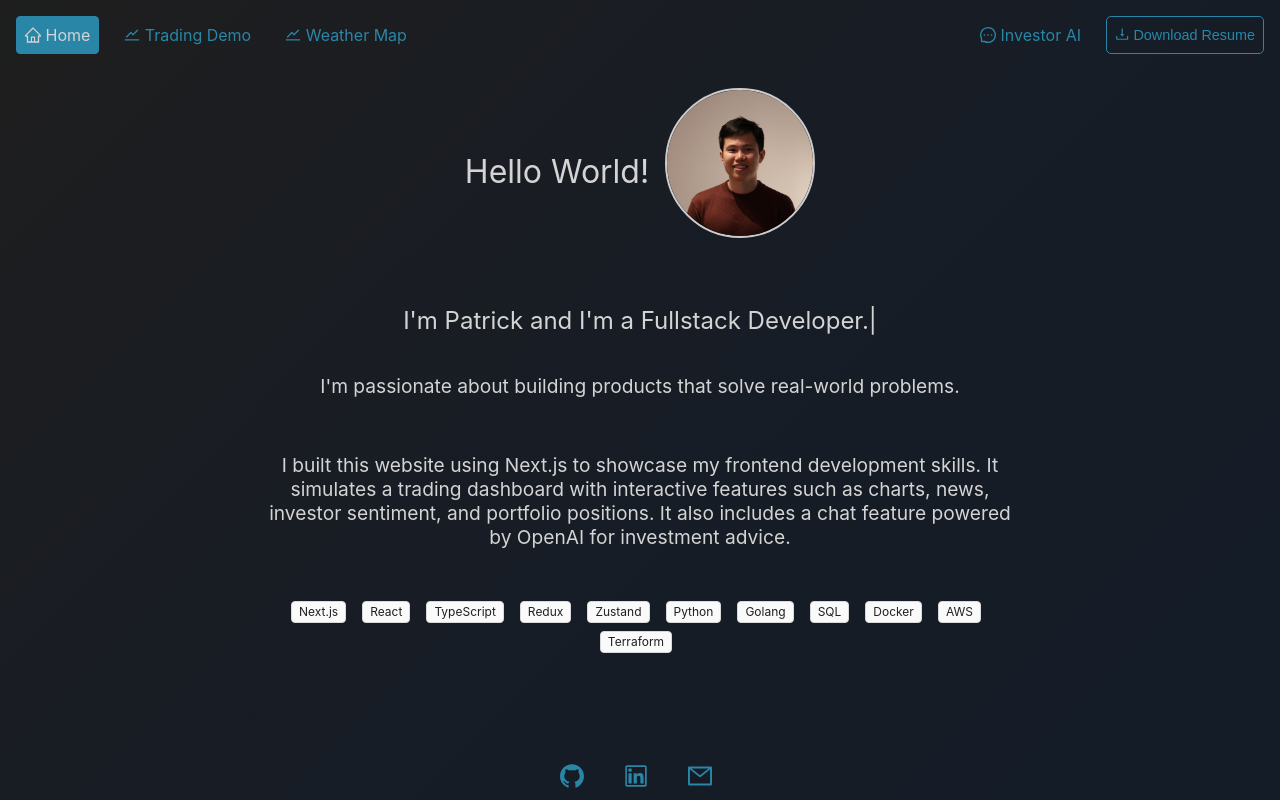
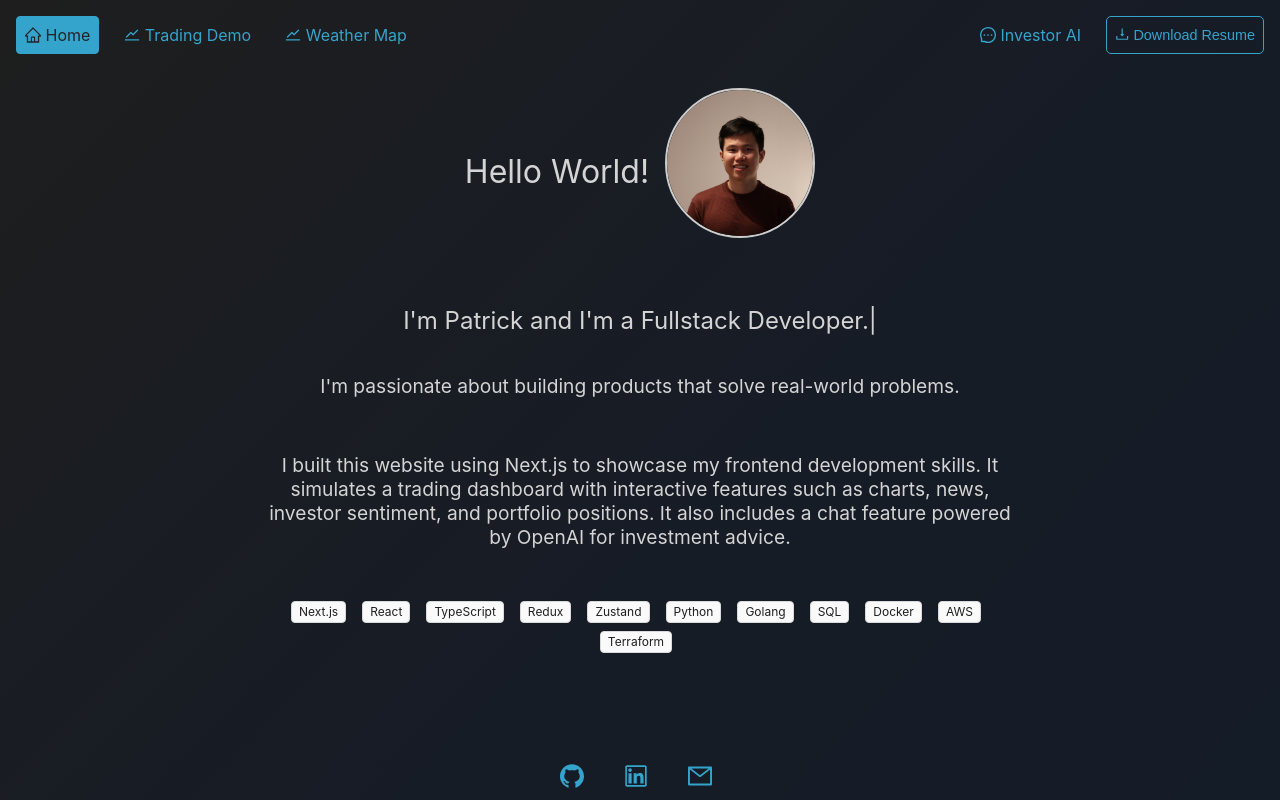
Before and after one commit to pohti/patrick-chen-portfolio, a Next.js app: page / in a window 1280 px wide. Built offline with nearby package versions, Linux system fonts and the light colour scheme.

Commit message:
style: adjust font color active

```diff
--- a/src/app/globals.css
+++ b/src/app/globals.css
@@ -4,8 +4,8 @@
 
 :root {
   --font-sans: 'Inter', system-ui, sans-serif;
-  --font-color-primary: #2a86a7;
-  --font-color-secondary: #252c2f;
+  --font-color-primary: #35a4cd;
+  --font-color-secondary: #232323;
   --font-color-white: #d4d4d4;
   --background: #1e1e1e;
   --border: #8d8d8d70;
--- a/src/components/CustomNavLink/styles.css
+++ b/src/components/CustomNavLink/styles.css
@@ -9,7 +9,7 @@ a.nav-link {
 }
 
 a.nav-link.active {
-  color: var(--font-color-white);
+  color: var(--font-color-secondary);
   border-color: var(--font-color-primary);
   background-color: var(--font-color-primary);
 }
```
